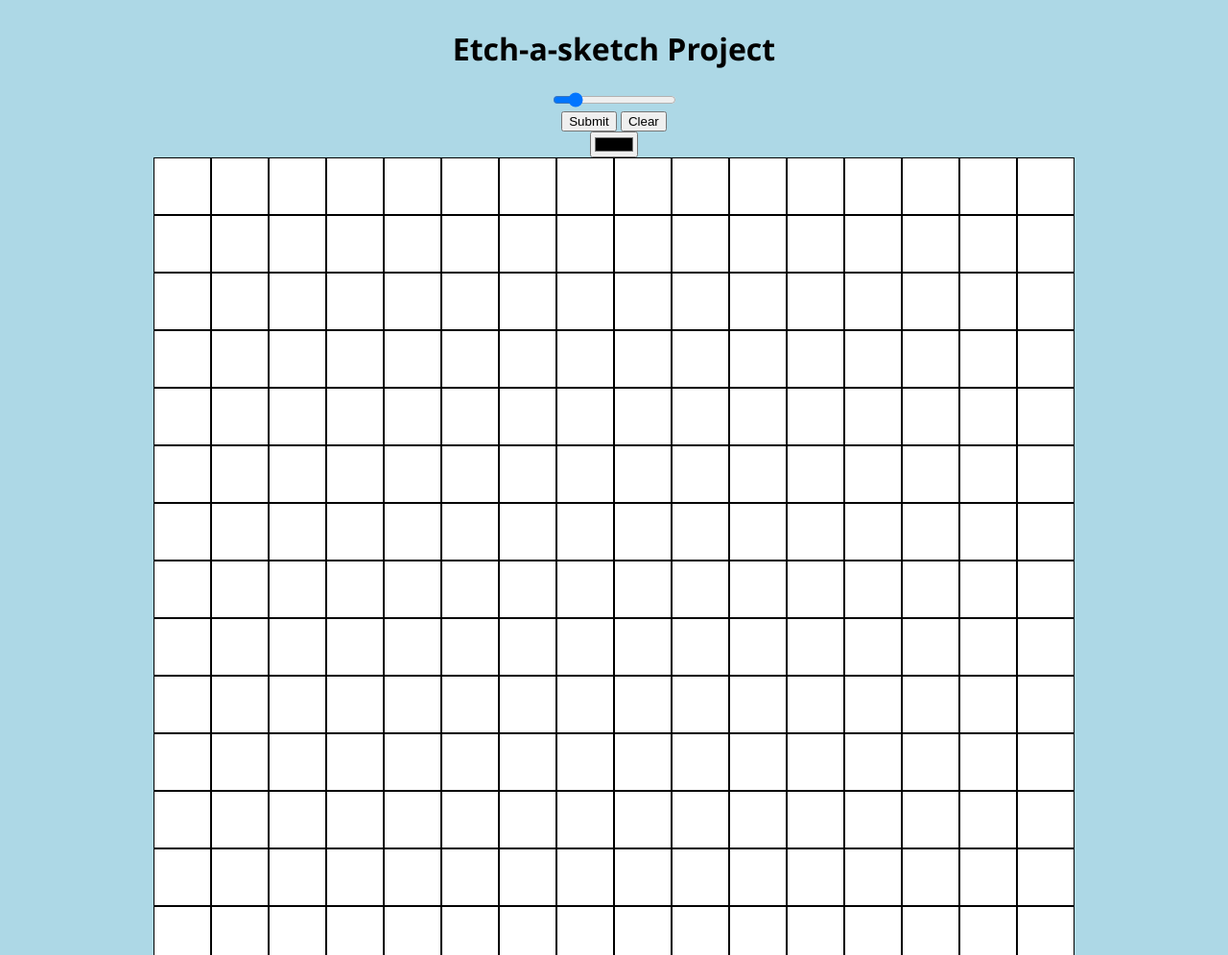
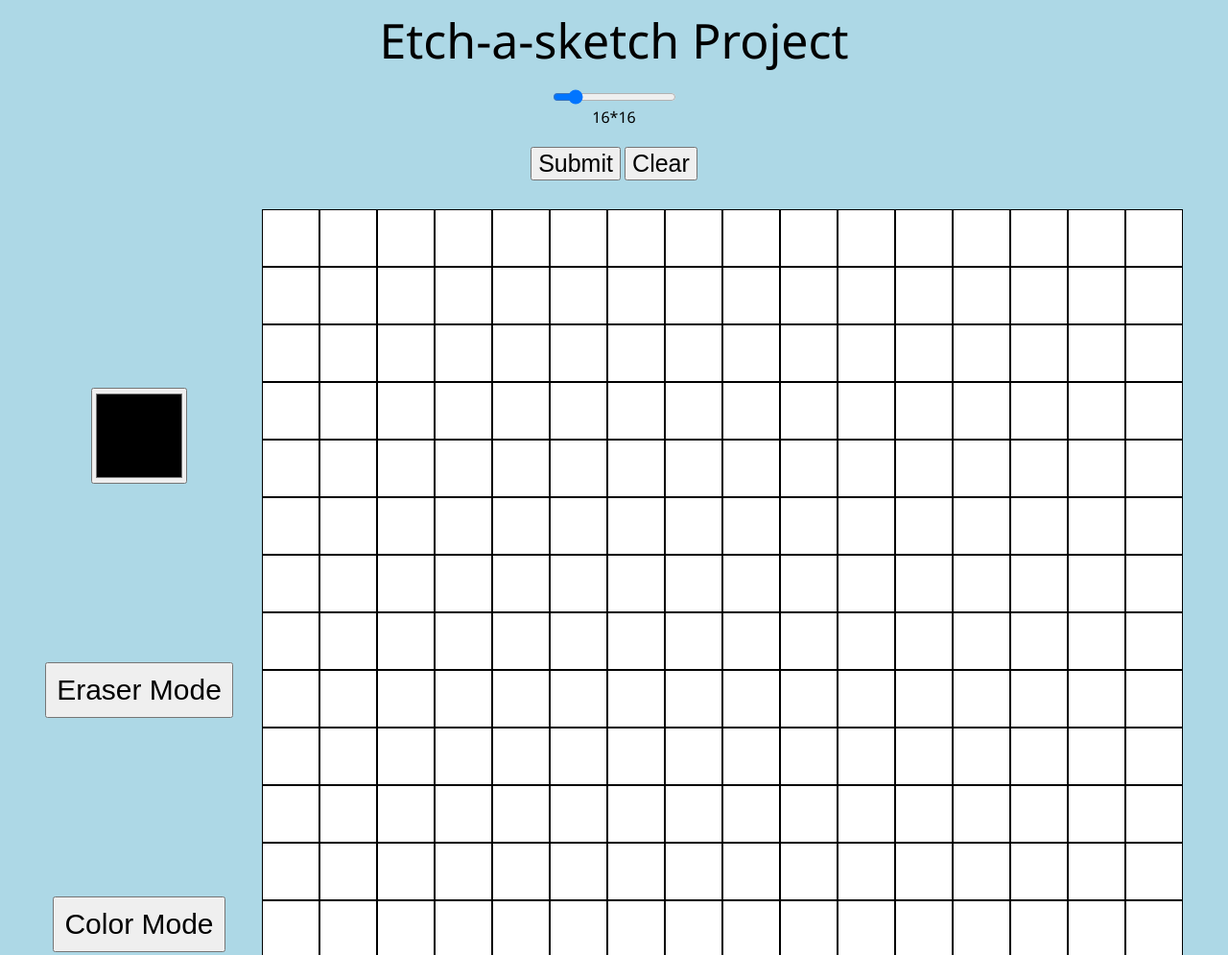
Before and after one commit to zhuojunxu/Etch-a-Sketch, a plain HTML site: page index.html in a window 1280 px wide. Shown: the top 995 px of the page at 96% size. Drawn offline with Linux system fonts and the light colour scheme.

Commit message:
Fixed the issue for working eraser with Color, next step maybe either add Rainbow Mode, or enhance the mouse functionality too.

```diff
--- a/etch-a-sketch.js
+++ b/etch-a-sketch.js
@@ -1,8 +1,8 @@
 const grids = document.querySelector('.grids');
 let dimension = document.getElementById("intro");
 let submission = document.getElementById("confirm");
-//let eraser = document.getElementById("eraser");
-//let colorMode = document.getElementById("colorMode");
+let eraser = document.getElementById("eraser");
+let colorMode = document.getElementById("colorMode");
 let clear = document.getElementById("clear");
 
 let colorButtons = document.getElementsByClassName('modes');
@@ -23,6 +23,7 @@ function getDimension() {
     return document.getElementById("dim").innerHTML = dimension.value + '*' + dimension.value;
 }
 
+colorMode.addEventListener("click", colorGrid);
 // Code reserve to get either the color or eraser.
 /*function getColorState() {
     if (colorMode) {
@@ -47,7 +48,6 @@ function drawGrid(grids, dimension3) {
             square.classList.add('gridColumn');
             square.setAttribute("id", "square");
             row.appendChild(square);
-            active = true;
             grids.addEventListener('mouseover', getColor);
         }
     }
@@ -72,18 +72,25 @@ clear.addEventListener("click", (clear) => clearGrid());
 //}*/
 
 
-function eraseGrid() {
-    grids.addEventListener('mouseover', getWhiteColor);
+
+function colorGrid() {
+    eraserStatus = false;
+    grids.addEventListener('mouseover', getColor);
+    grids.removeEventListener('mouseover', getWhiteColor);
 }
 
-function colorGrid() {
-    grids.addEventListener('mouseover', getColor);
+function eraseGrid() {
+    eraserStatus = true;
+    grids.addEventListener('mouseover', getWhiteColor);
+    grids.removeEventListener('mouseover', getColor);
 }
 
 
 function getColor(event) {
+    console.log("Trying");
     let square = event.target.style;
-    const color = document.getElementById("color-picker").value;
+    let color = document.getElementById("color-picker").value;
+    console.log(color);
     return square.backgroundColor = color;
 }
 
@@ -107,3 +114,5 @@ function resizeGrid(grids2, dimension3) {
     }
     drawGrid(grids3, dimension3);
 }
+
+eraser.addEventListener("click", eraseGrid);
--- a/index.html
+++ b/index.html
@@ -9,24 +9,28 @@
 </head>
 <body>
 
-    <h1>Etch-a-sketch Project</h1>
+    <header>Etch-a-sketch Project</header>
 
     <input type="range" id="intro" oninput=getDimension() min="2" max="99" value="16">
-    <span id="dim"></span>
+    <span id="dim">16*16</span>
 
     <div class="Function">
       <button id="confirm">Submit</button>
       <button id="clear">Clear</button>
     </div>
 
-    <!--div class="modes">
+    <div class="game">
+    <div class="modes">
+      <input name="coloring" id="color-picker" type="color">
       <button id="eraser">Eraser Mode</button>
       <button id="colorMode">Color Mode</button>
-    </div-->
-    <input id="color-picker" type="color">
+    </div>
     <div class="grids">
 
     </div>
+    </div>
+
+    <footer>Copyright 2023 - Zhuojun Xu</footer>
 
     <script src="etch-a-sketch.js"></script>
 </body>
--- a/style.css
+++ b/style.css
@@ -1,3 +1,8 @@
+header {
+    margin-bottom: 15px;
+    font-size: 50px;
+}
+
 body {
     display: flex;
     background-color: lightblue;
@@ -7,12 +12,30 @@ body {
     font-family:'Segoe UI', Tahoma, Geneva, Verdana, sans-serif
 }
 
+footer {
+    margin-top: 15px;
+    font-size: 20px;
+}
+
+.game {
+    display: flex;
+    gap: 30px;
+}
+
 .grids {
+    flex-grow: 2;
     height: 960px;
     width: 960px;
     display: flex;
     flex-direction: column;
     background-color: white;
+}
+
+.modes {
+    display: flex;
+    flex-direction: column;
+    justify-content: space-evenly;
+    align-items: center;
 }
 
 .gridRow {
@@ -23,3 +46,28 @@ body {
     border: 1px solid black;
     flex: 1;
 }
+
+#eraser,
+#colorMode
+{
+    font-size: 30px;
+    padding: 10px;
+    display: inline-block;
+}
+
+input[type='color'] {
+    width: 100px;
+    height: 100px;
+}
+
+#confirm,
+#clear {
+    margin-top: 20px;
+    font-size: 25px;
+    display: inline-block;
+    margin-bottom: 30px;
+}
+
+button.active {
+    border-color: yellowgreen;
+}
```
